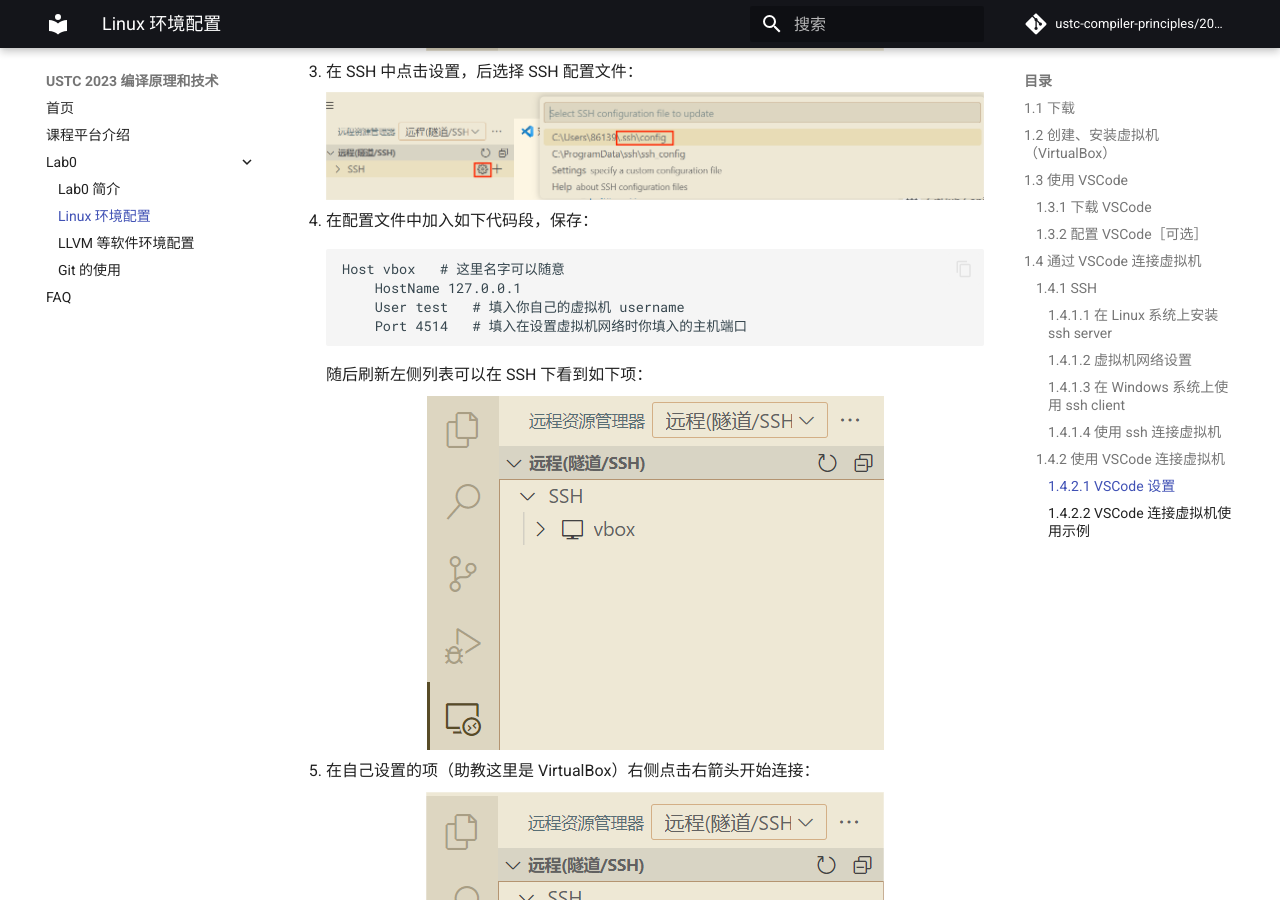
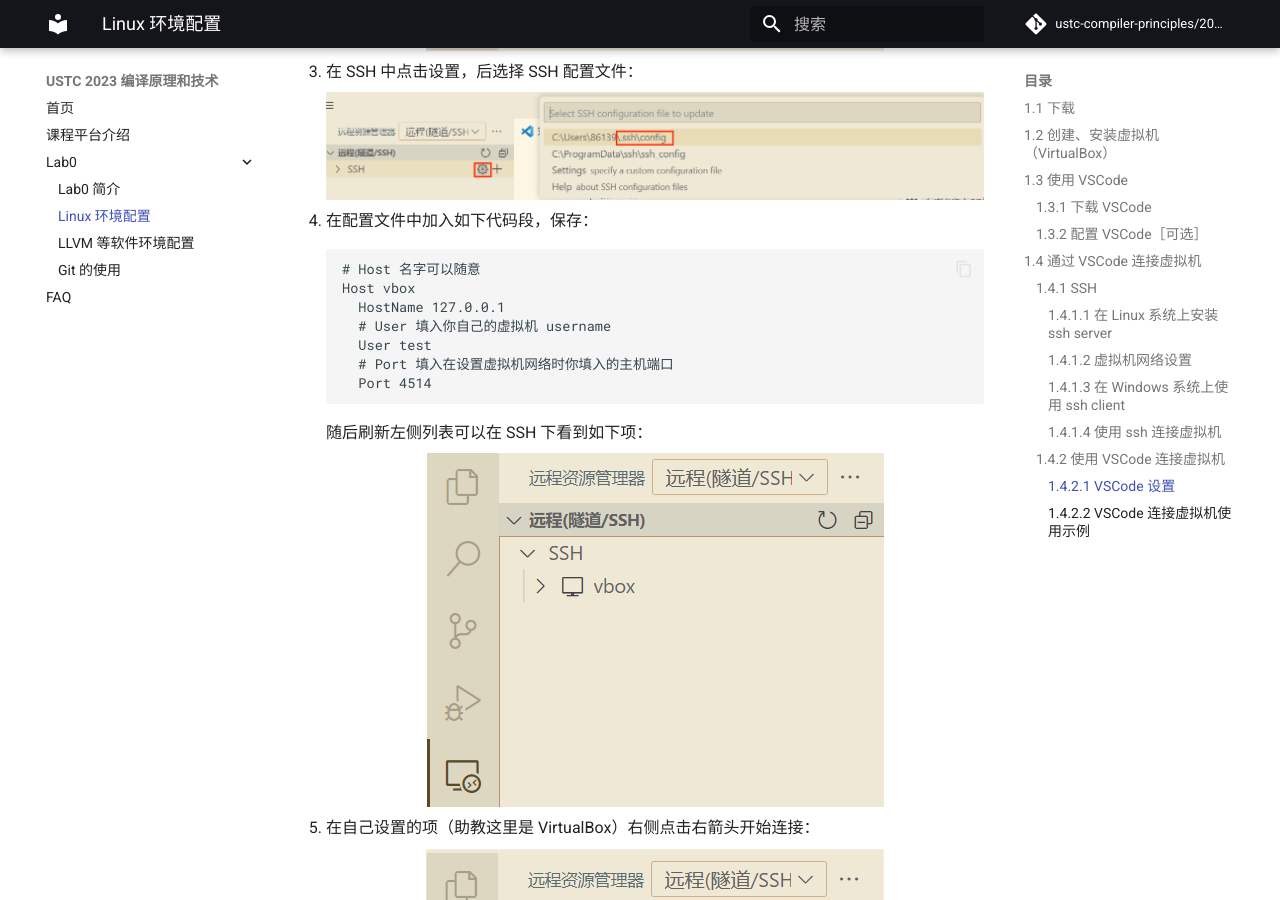
Before and after one commit to ustc-compiler-principles/2023, an MkDocs documentation site: the page built from docs/lab0/linux.md, in a window 1280 px wide and 900 px high, scrolled down 11921 px. Built offline with MkDocs 1.6.1 and Material for MkDocs 9.7.7, drawn with Linux system fonts in a browser that asks for light colours; comment, search, counter and statistics services are not loaded.

````diff
--- a/docs/lab0/linux.md
+++ b/docs/lab0/linux.md
@@ -191,10 +191,13 @@ ssh -p 1145 虚拟机用户名@127.0.0.1
 4. 在配置文件中加入如下代码段，保存：
 
    ```sshconfig
-   Host vbox   # 这里名字可以随意
-       HostName 127.0.0.1
-       User test   # 填入你自己的虚拟机 username
-       Port 4514   # 填入在设置虚拟机网络时你填入的主机端口
+   # Host 名字可以随意
+   Host vbox
+     HostName 127.0.0.1
+     # User 填入你自己的虚拟机 username
+     User test
+     # Port 填入在设置虚拟机网络时你填入的主机端口
+     Port 4514
    ```
 
    随后刷新左侧列表可以在 SSH 下看到如下项：
````
Also changed, not shown: docs/lab0/software.md (+2 -2 lines).
